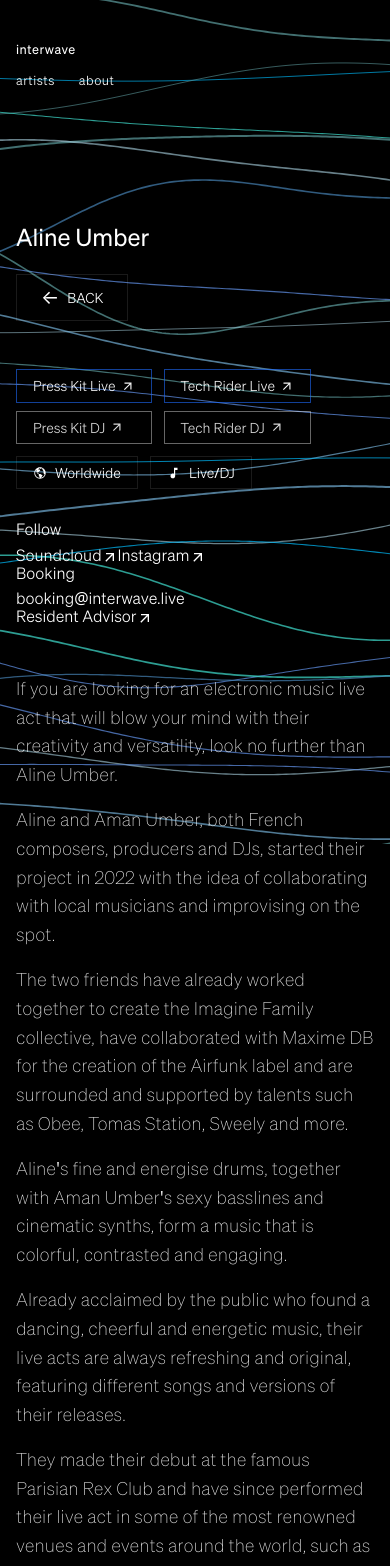
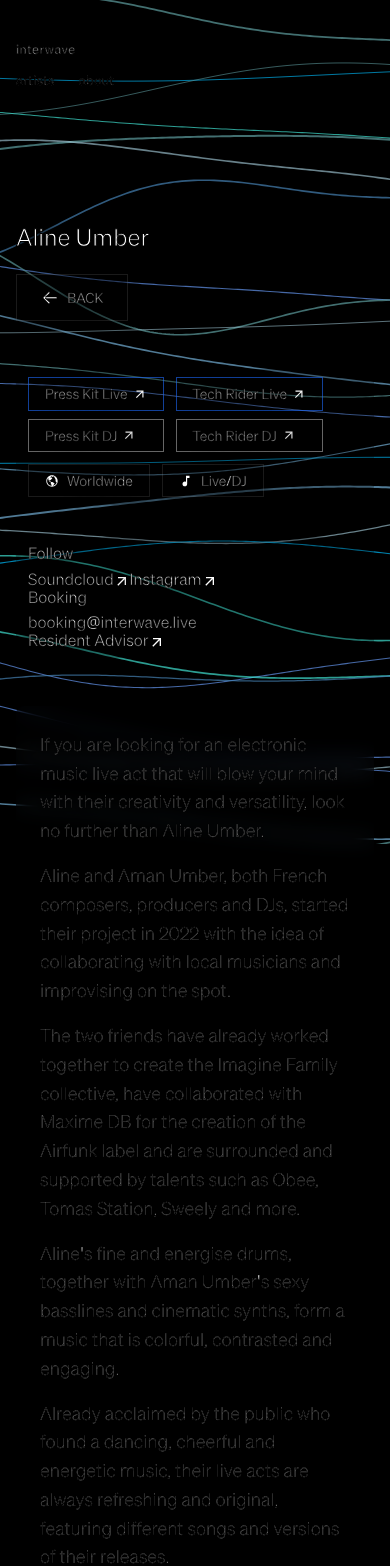
Before and after one commit to benjaminbelaga/interwave, a Next.js app: page /artist/aline-umber in a window 390 px wide. Shown: the top 1566 px of the page. Built offline with nearby package versions, Linux system fonts and the light colour scheme; no server answers.

Commit message:
Improve text readability: enhanced shadows, mobile layout, white bio text

```diff
--- a/styles/_content.scss
+++ b/styles/_content.scss
@@ -42,7 +42,13 @@
 		color: rgba(255, 255, 255, 0.95);
 		margin: 0 0 1rem;
 		letter-spacing: -0.02em;
-		text-shadow: 0 4px 20px rgba(0, 0, 0, 0.6);
+		text-shadow:
+			0 0 8px rgba(0, 0, 0, 1),
+			0 0 15px rgba(0, 0, 0, 1),
+			0 4px 20px rgba(0, 0, 0, 1),
+			0 8px 40px rgba(0, 0, 0, 0.8),
+			0 0 60px rgba(0, 0, 0, 0.6);
+		-webkit-text-stroke: 1px rgba(0, 0, 0, 1);
 	}
 
 	.intro-subtitle {
@@ -51,6 +57,12 @@
 		font-weight: 300;
 		margin: 0;
 		letter-spacing: 0.01em;
+		text-shadow:
+			0 0 6px rgba(0, 0, 0, 1),
+			0 0 12px rgba(0, 0, 0, 1),
+			0 4px 20px rgba(0, 0, 0, 1),
+			0 8px 30px rgba(0, 0, 0, 0.8);
+		-webkit-text-stroke: 0.8px rgba(0, 0, 0, 1);
 	}
 
 	@media (max-width: 768px) {
@@ -95,17 +107,14 @@
 	@media (max-width: 768px) {
 		row-gap: 1.5rem;
 		max-width: 600px;
-		/* Rester en mode justifié pour les tablettes */
 	}
 
-	/* Mobile - Une seule colonne */
+	/* Mobile */
 	@media (max-width: 480px) {
-		flex-direction: column;
-		justify-content: flex-start;
-		align-items: flex-start;
-		row-gap: 1.5rem;
+		row-gap: 1.2rem;
 		max-width: 400px;
 		padding: 2rem 1rem;
+		flex-direction: column;
 	}
 }
 
@@ -138,11 +147,10 @@
 		margin-right: 2.4rem;
 	}
 
-	/* Mobile - Une seule colonne, prendre toute la largeur */
+	/* Mobile */
 	@media (max-width: 480px) {
 		margin-right: 0;
 		width: 100%;
-		flex: 1 1 100%;
 	}
 
 	/* Remove margin from last item in each row for justified effect */
@@ -157,6 +165,13 @@
 	transition: all 0.3s ease;
 	font-family: "Satoshi", "Inter", "Helvetica Neue", Arial, sans-serif;
 	font-weight: 400;
+	text-shadow:
+		0 0 6px rgba(0, 0, 0, 1),
+		0 0 12px rgba(0, 0, 0, 1),
+		0 4px 20px rgba(0, 0, 0, 1),
+		0 8px 35px rgba(0, 0, 0, 0.9),
+		0 0 50px rgba(0, 0, 0, 0.7);
+	-webkit-text-stroke: 0.8px rgba(0, 0, 0, 1);
 
 	/* Balanced font sizes for readability */
 	font-size: clamp(1.4rem, 3.2vw, 2.6rem);
@@ -249,6 +264,13 @@
 			line-height: 1.1;
 			margin: 0;
 			word-break: break-word;
+			text-shadow:
+				0 0 8px rgba(0, 0, 0, 1),
+				0 0 16px rgba(0, 0, 0, 1),
+				0 6px 25px rgba(0, 0, 0, 1),
+				0 12px 45px rgba(0, 0, 0, 0.9),
+				0 0 70px rgba(0, 0, 0, 0.7);
+			-webkit-text-stroke: 1px rgba(0, 0, 0, 1);
 		}
 
 		.go-back {
@@ -256,7 +278,7 @@
 			align-items: center;
 			padding: 0.75rem 1.5rem;
 			color: $color-text-primary;
-			background: transparent;
+			background: rgba(0, 0, 0, 0.4);
 			border: 1px solid $color-border;
 			text-decoration: none;
 			font-size: $font-size-sm;
@@ -265,6 +287,12 @@
 			transition: color 0.2s ease, border-color 0.2s ease;
 			gap: 0.5rem;
 			white-space: nowrap;
+			text-shadow:
+				0 0 6px rgba(0, 0, 0, 1),
+				0 0 12px rgba(0, 0, 0, 1),
+				0 4px 20px rgba(0, 0, 0, 1);
+			box-shadow: 0 4px 16px rgba(0, 0, 0, 0.6);
+			-webkit-text-stroke: 0.5px rgba(0, 0, 0, 1);
 
 			&::before {
 				content: '←';
@@ -303,12 +331,25 @@
 		font-size: $font-size-lg;
 		font-weight: $font-weight-light;
 		line-height: 1.6;
-		color: $color-text-primary;
-		opacity: 0.9;
-		text-shadow: 0 0 10px rgba(0, 0, 0, 0.8);
+		color: #ffffff !important;
+		padding: 1.5rem;
+		background: rgba(0, 0, 0, 0.4);
+		border-radius: 8px;
+		backdrop-filter: blur(10px);
+		text-shadow:
+			0 0 6px rgba(0, 0, 0, 1),
+			0 0 12px rgba(0, 0, 0, 1),
+			0 3px 18px rgba(0, 0, 0, 1),
+			0 6px 30px rgba(0, 0, 0, 0.9);
+		-webkit-text-stroke: 0.5px rgba(0, 0, 0, 1);
 
 		p {
 			margin-bottom: 1rem;
+			color: #ffffff !important;
+		}
+
+		* {
+			color: #ffffff !important;
 		}
 	}
 
@@ -330,7 +371,7 @@
 			display: inline-flex;
 			align-items: center;
 			padding: 0.5rem 1rem;
-			background: transparent;
+			background: rgba(0, 0, 0, 0.3);
 			border: 1px solid $color-border;
 			color: $color-text-primary;
 			text-decoration: none;
@@ -338,6 +379,12 @@
 			font-weight: $font-weight-normal;
 			text-transform: capitalize;
 			transition: color 0.2s ease, border-color 0.2s ease;
+			text-shadow:
+				0 0 6px rgba(0, 0, 0, 1),
+				0 0 12px rgba(0, 0, 0, 1),
+				0 4px 20px rgba(0, 0, 0, 1);
+			box-shadow: 0 4px 16px rgba(0, 0, 0, 0.6);
+			-webkit-text-stroke: 0.5px rgba(0, 0, 0, 1);
 
 			svg {
 				width: 0.875rem;
@@ -358,12 +405,30 @@
 		font-family: $font-family-display;
 		font-weight: $font-weight-medium;
 		font-size: 1rem;
+		padding: 0.5rem 0;
+		background: rgba(0, 0, 0, 0.25);
+		border-radius: 4px;
+		padding-left: 0.75rem;
+		text-shadow:
+			0 0 6px rgba(0, 0, 0, 1),
+			0 0 12px rgba(0, 0, 0, 1),
+			0 4px 20px rgba(0, 0, 0, 1);
+		-webkit-text-stroke: 0.5px rgba(0, 0, 0, 1);
 	}
 
 	.artist-links-section {
 		font-family: $font-family-display;
 		font-weight: $font-weight-medium;
 		font-size: 1rem;
+		padding: 0.5rem 0;
+		background: rgba(0, 0, 0, 0.25);
+		border-radius: 4px;
+		padding-left: 0.75rem;
+		text-shadow:
+			0 0 6px rgba(0, 0, 0, 1),
+			0 0 12px rgba(0, 0, 0, 1),
+			0 4px 20px rgba(0, 0, 0, 1);
+		-webkit-text-stroke: 0.5px rgba(0, 0, 0, 1);
 	}
 
 	.flex-row {
@@ -395,6 +460,11 @@
 				font-weight: $font-weight-medium;
 				margin: 0 0 1rem;
 				color: $color-text-secondary;
+				text-shadow:
+					0 0 6px rgba(0, 0, 0, 1),
+					0 0 12px rgba(0, 0, 0, 1),
+					0 4px 18px rgba(0, 0, 0, 1);
+				-webkit-text-stroke: 0.5px rgba(0, 0, 0, 1);
 			}
 
 			a {
@@ -404,6 +474,11 @@
 				text-decoration: none;
 				transition: color 0.2s ease;
 				word-break: break-all;
+				text-shadow:
+					0 0 6px rgba(0, 0, 0, 1),
+					0 0 12px rgba(0, 0, 0, 1),
+					0 4px 20px rgba(0, 0, 0, 1);
+				-webkit-text-stroke: 0.5px rgba(0, 0, 0, 1);
 
 				&:hover,
 				&:focus-visible {
--- a/styles/_header.scss
+++ b/styles/_header.scss
@@ -59,6 +59,12 @@
 		color: $color-text-primary;
 		letter-spacing: 0.5px;
 		text-transform: lowercase;
+		text-shadow:
+			0 0 6px rgba(0, 0, 0, 1),
+			0 0 12px rgba(0, 0, 0, 1),
+			0 4px 20px rgba(0, 0, 0, 1),
+			0 8px 35px rgba(0, 0, 0, 0.8);
+		-webkit-text-stroke: 0.8px rgba(0, 0, 0, 1);
 	}
 }
 
@@ -81,6 +87,12 @@
 	text-transform: none;
 	letter-spacing: 0.5px;
 	transition: color 0.2s ease;
+	text-shadow:
+		0 0 6px rgba(0, 0, 0, 1),
+		0 0 12px rgba(0, 0, 0, 1),
+		0 4px 20px rgba(0, 0, 0, 1),
+		0 8px 35px rgba(0, 0, 0, 0.8);
+	-webkit-text-stroke: 0.8px rgba(0, 0, 0, 1);
 
 	&:hover,
 	&:focus-visible {
```
